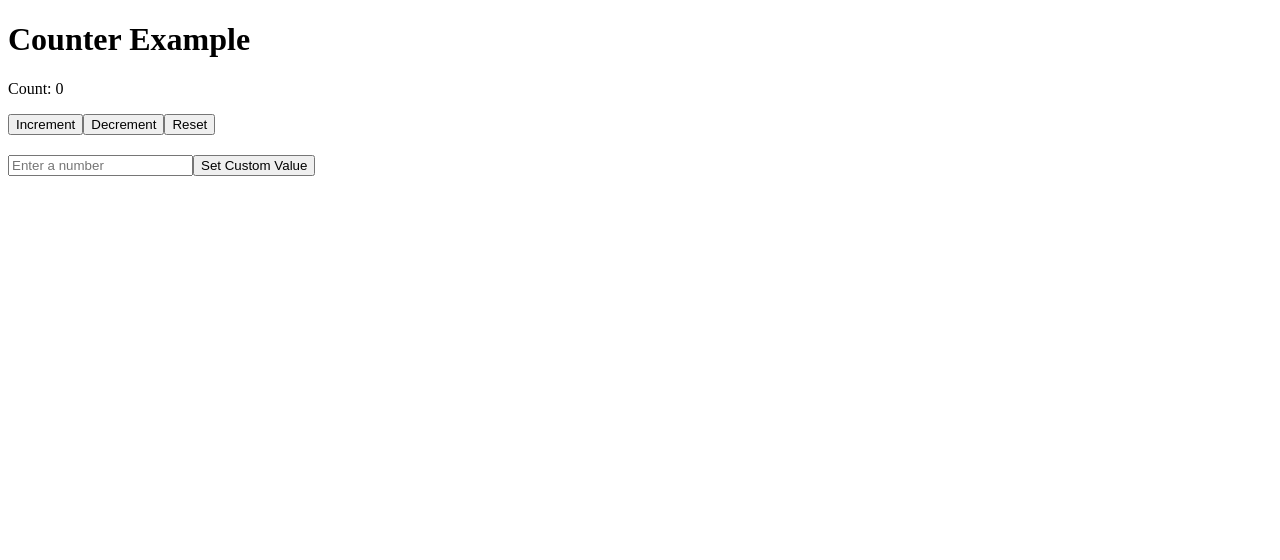
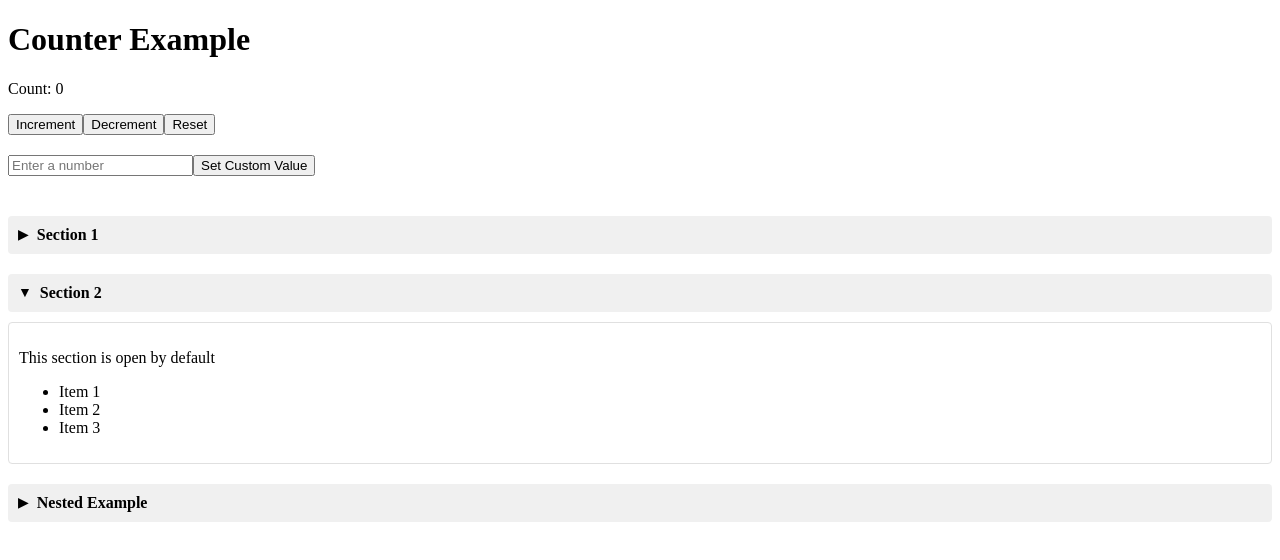
Before and after one commit to TakuyaTaniguchi/vitest-browser-test, a React (Vite) app: page / in a window 1280 px wide. Shown: the top 560 px of the page. Built offline with nearby package versions, Linux system fonts and the light colour scheme.

Commit message:
基礎テストの追加

```diff
--- a/src/App.tsx
+++ b/src/App.tsx
@@ -1,9 +1,37 @@
 import { Counter } from './components/Counter'
+import { Toggle } from './components/Toggle'
 
 function App() {
   return (
     <div className="App">
       <Counter />
+
+      <div style={{ marginTop: '40px' }}>
+        <Toggle title="Section 1">
+          <p>This is the content of Section 1</p>
+          <p>You can put any content here!</p>
+        </Toggle>
+
+        <div style={{ marginTop: '20px' }}>
+          <Toggle title="Section 2" defaultOpen={true}>
+            <p>This section is open by default</p>
+            <ul>
+              <li>Item 1</li>
+              <li>Item 2</li>
+              <li>Item 3</li>
+            </ul>
+          </Toggle>
+        </div>
+
+        <div style={{ marginTop: '20px' }}>
+          <Toggle title="Nested Example">
+            <p>You can even nest toggles!</p>
+            <Toggle title="Nested Toggle">
+              <p>This is a nested toggle component</p>
+            </Toggle>
+          </Toggle>
+        </div>
+      </div>
     </div>
   )
 }
--- /dev/null
+++ b/src/components/Toggle.tsx
@@ -0,0 +1,56 @@
+import { useState, ReactNode } from 'react'
+
+interface ToggleProps {
+  title: string
+  children: ReactNode
+  defaultOpen?: boolean
+}
+
+export function Toggle({ title, children, defaultOpen = false }: ToggleProps) {
+  const [isOpen, setIsOpen] = useState(defaultOpen)
+
+  const toggleOpen = () => setIsOpen(!isOpen)
+
+  return (
+    <div data-testid="toggle-container">
+      <div
+        style={{
+          display: 'flex',
+          alignItems: 'center',
+          cursor: 'pointer',
+          padding: '10px',
+          backgroundColor: '#f0f0f0',
+          borderRadius: '4px',
+          userSelect: 'none'
+        }}
+        onClick={toggleOpen}
+        data-testid="toggle-button"
+      >
+        <span
+          style={{
+            marginRight: '8px',
+            fontSize: '14px',
+            transition: 'transform 0.2s'
+          }}
+          data-testid="toggle-icon"
+        >
+          {isOpen ? '▼' : '▶'}
+        </span>
+        <span style={{ fontWeight: 'bold' }}>{title}</span>
+      </div>
+      {isOpen && (
+        <div
+          style={{
+            marginTop: '10px',
+            padding: '10px',
+            border: '1px solid #e0e0e0',
+            borderRadius: '4px'
+          }}
+          data-testid="toggle-content"
+        >
+          {children}
+        </div>
+      )}
+    </div>
+  )
+}
```
Also changed, not shown: src/page/second/Container.tsx (+18 -0 lines), 2 other files (tests, documents, lock files or other folders).
